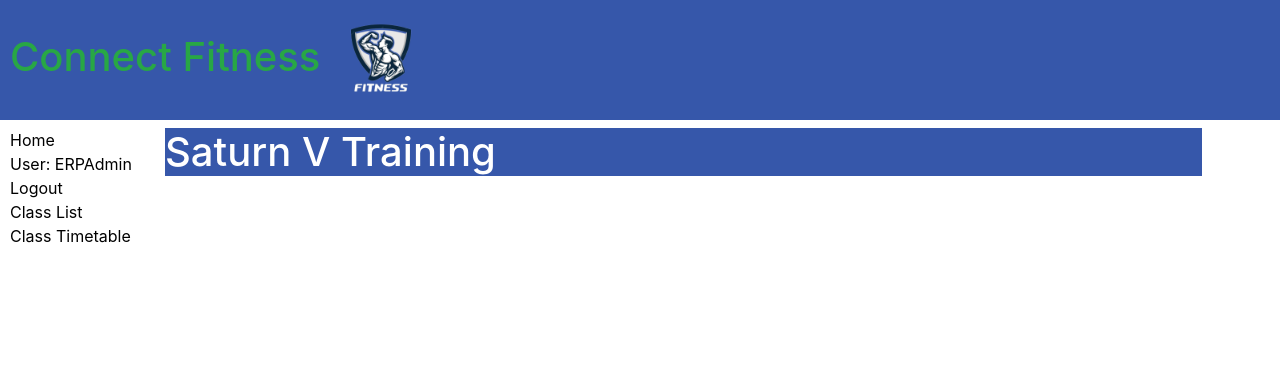
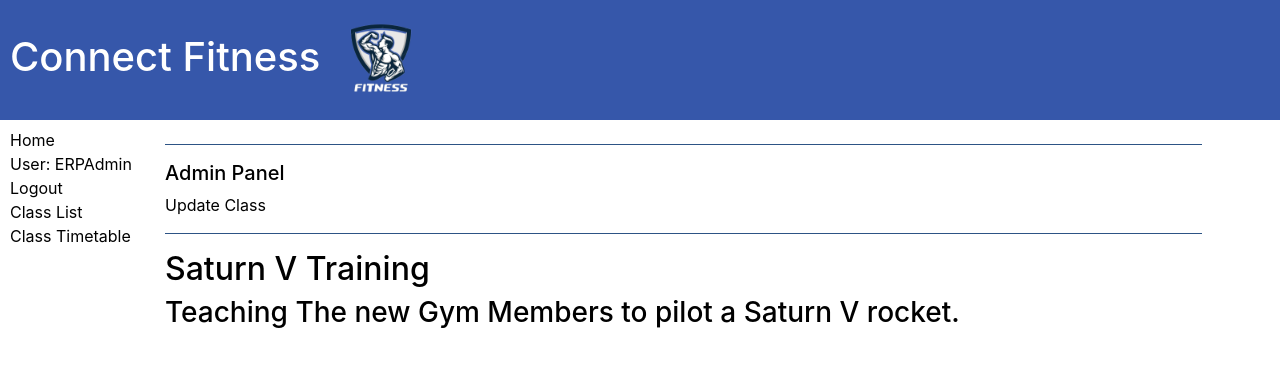
Before and after one commit to HarrisonPlume/ERP_Website, a Django app: page /ERP/gym_class/9 in a window 1280 px wide. Shown: the top 367 px of the page. Run offline with Django 4.2, Linux system fonts and the light colour scheme; a user stored in the database is signed in; data comes from the database, SQL or seed files in the repository; both versions use the stored data as it was after the commit.

Commit message:
Added the User form to Create and Update Gym Classes

```diff
--- a/ERP_Website/ERP/templates/gym_class_detail.html
+++ b/ERP_Website/ERP/templates/gym_class_detail.html
@@ -5,10 +5,17 @@
 
 <head >
 <style>
-a.ex3 {color: #28a745}
+a.ex3 {color: #ffffff}
 </style>
 </head>
-<h1>{{gym_class.title}}</h1>
+{% if user.is_authenticated %}
+      <hr>
+      <h5 style="color:#000000">Admin Panel</h5>
+      <p style="color:#bababa"><a class = "ex2" href = "{% url 'update_gym_class' pk=pk %}">Update Class</a></p>
+      <hr>
+    {% endif %}
+<h2>{{gym_class.title}}</h2>
+<h3>{{gym_class.description}}</h3>
 
 
 {% endblock %}
--- a/ERP_Website/ERP/templates/timetable_class_detail.html
+++ b/ERP_Website/ERP/templates/timetable_class_detail.html
@@ -16,7 +16,7 @@ a.ex2 {color: #000000}
     <hr>
 {% endif %}
 
-<h2>{{timetable_class.gym_class.title}}</h2>
+<h2><a href = "{% url 'classes' pk=timetable_class.gym_class.pk %}">{{timetable_class.gym_class.title}}</a></h2>
 <h3>Time: {{timetable_class.time_slot}}</h3>
 <h3>Date: {{timetable_class.day}}</h3>
 <h3>Class Status: {{timetable_class.get_status_display}}</h3>
--- a/ERP_Website/ERP/urls.py
+++ b/ERP_Website/ERP/urls.py
@@ -6,6 +6,7 @@ urlpatterns = [
     path("gym_classes", views.Gym_ClassListView.as_view(), name = "gym_classes"),
     path("gym_class/<int:pk>", views.Class_detail.as_view(), name="classes"),
     path("gym_class/create", views.Create_Gym_Class.as_view(), name="create_gym_class"),
+    path("gym_class/<int:pk>/update", views.Update_Gym_Class.as_view(),name="update_gym_class"),
     path("timetable/", views.Show_Timetable, name='timetable'),
     path("timetable/update", views.Update_TimeTable, name="timetable_update"),
     path("timetable_class/<int:pk>", views.Timetable_Class_detail.as_view(), name="timetable_class"),
--- a/ERP_Website/ERP/views.py
+++ b/ERP_Website/ERP/views.py
@@ -28,6 +28,11 @@ class Class_detail(generic.DetailView):
     model = Gym_class
     template_name ="gym_class_detail.html"
 
+    def get_context_data(self, **kwargs):
+        context = super().get_context_data(**kwargs)
+        context['pk'] = self.object.pk  # Pass the PK to the template
+        return context
+
 class Gym_ClassListView(generic.ListView):
     model = Gym_class
     context_object_name = "gym_class_list"
@@ -36,6 +41,11 @@ class Gym_ClassListView(generic.ListView):
 class Create_Gym_Class(generic.CreateView):
     model = Gym_class
     template_name = "create_gymclass_form.html"
+    fields = "__all__"
+
+class Update_Gym_Class(generic.UpdateView):
+    model =Gym_class
+    template_name = "update_gymclass_form.html"
     fields = "__all__"
 
 
```
Also changed, not shown: ERP_Website/ERP/templates/update_gymclass_form.html (added, +11 -0 lines), ERP_Website/db.sqlite3.
